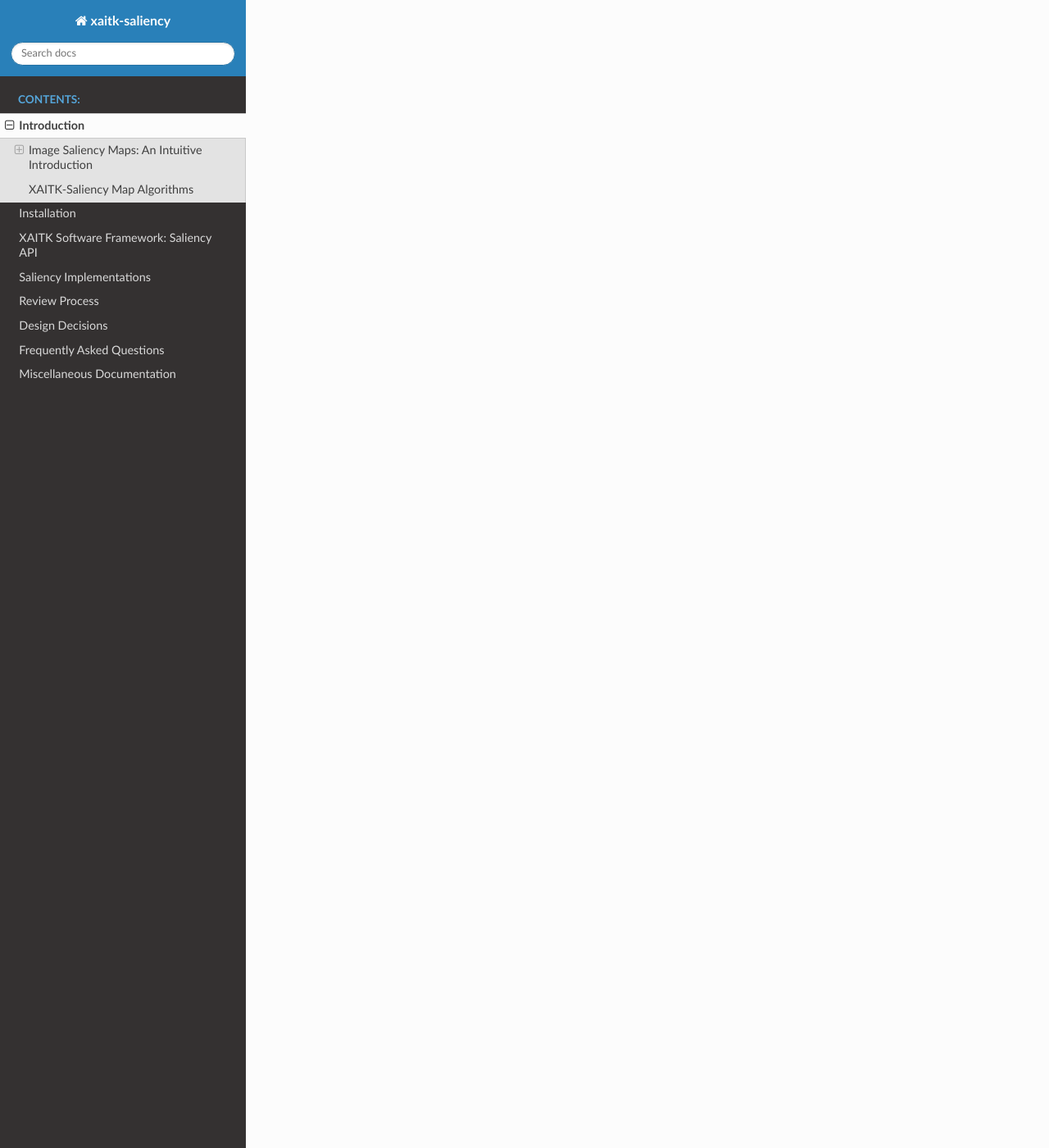
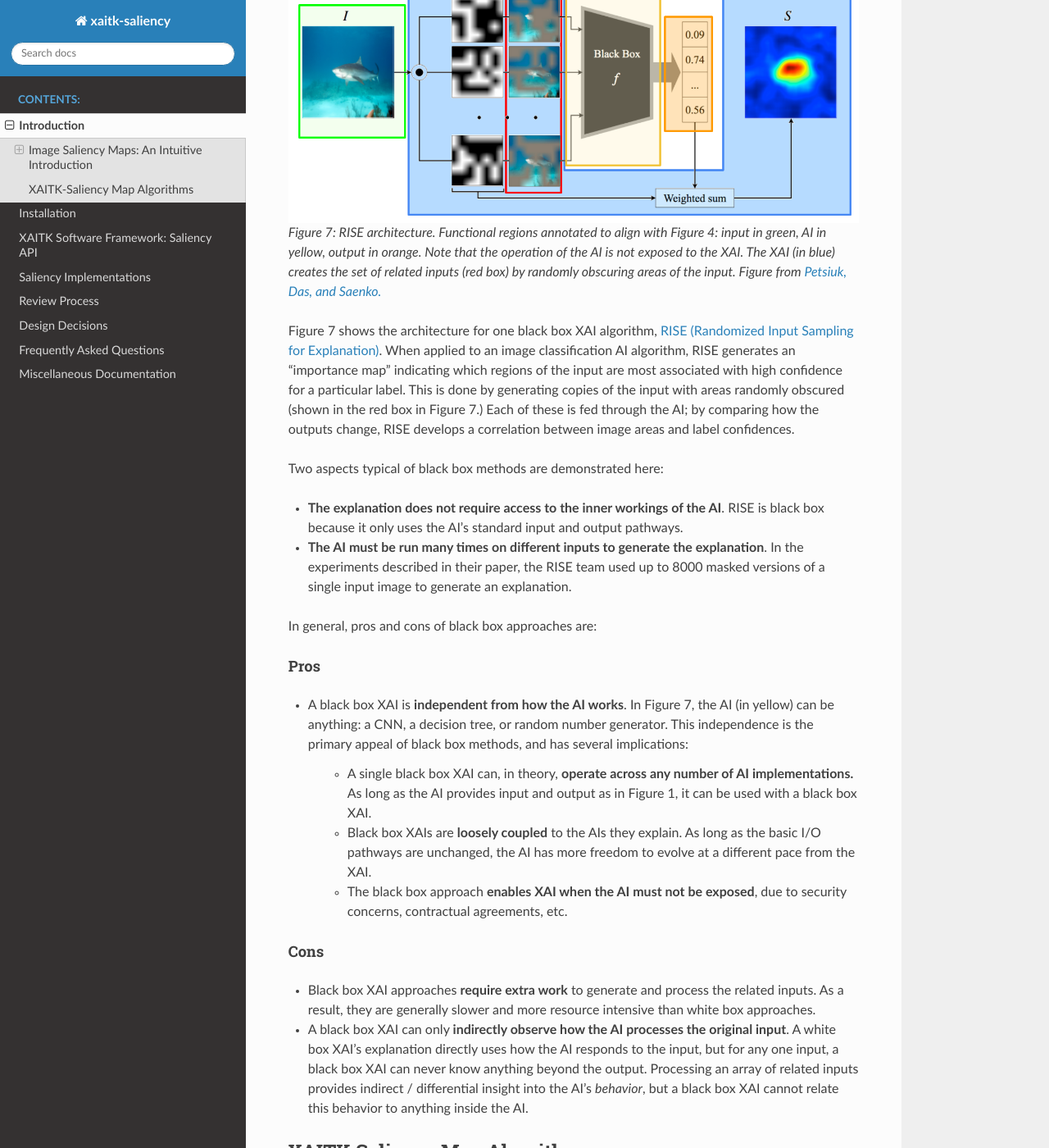
Before and after one commit to XAITK/xaitk-saliency, a Sphinx documentation site: the page built from docs/introduction.rst, in a window 1280 px wide and 1400 px high, scrolled down 5706 px. Shown: the whole window at 82% size. Built offline with Sphinx 7.4.7 and the Read the Docs theme 2.0.0, drawn with Linux system fonts in a browser that asks for light colours; pages that are not in the unit, such as notebooks, are missing from menus; some of the changed text lies outside the part shown.

Commit message:
First pass at black box text

```diff
--- a/docs/introduction.rst
+++ b/docs/introduction.rst
@@ -203,12 +203,100 @@ Cons
 
 Black Box Methods
 ^^^^^^^^^^^^^^^^^
-*Explanation options are correlated to how the related input are
-generated. pros: independent of the model; operates across all models; does not
-require access to the model implementation. cons: requires extra work
-to generate and process the related images; makes only indirect /
-differential observations about the original input / output pair;
-generally more resource intensive than white box.*
+
+One way to frame the AI pipeline in Figure 1 is that we're asking the
+AI a question (the input), and it gives us an answer (the output.) In
+this setting, a white box XAI uses its special access to observe
+details of how the AI answers the question. In contrast, a **black
+box** XAI (Figure 5, right) does not see any details of how the AI
+answers a single question; rather, **it asks the AI a series of
+different questions related to the original input** and bases its
+explanation on how these answers differ from the original
+output.
+
+This technique relies on two assumptions:
+
+1) We have some way to generate these "related questions" based on the
+   original input whose output we're trying to explain.
+
+2) The AI algorithm's responses to these additional questions will
+   somehow "add up" to an explanation for the answer to the original
+   input.
+
+The XAITK-Saliency package deals with image-based AI; black box XAI
+for images typically generate the "related questions" by **image
+perturbation** techniques. These repeatedly change or partially
+obscure the input image to create new images to run through the AI,
+which in turn generate the "related answers" the XAI uses to form its
+explanation.
+
+.. figure:: figures/intro-rise-annotated.png
+
+  Figure 7: RISE architecture. Functional regions annotated to align
+  with Figure 4: input in green, AI in yellow, output in orange. Note
+  that the operation of the AI is not exposed to the XAI. The XAI (in
+  blue) creates the set of related inputs (red box) by randomly
+  obscuring areas of the input. Figure from `Petsiuk, Das, and
+  Saenko. <https://arxiv.org/abs/1806.07421>`_
+
+Figure 7 shows the architecture for one black box XAI algorithm, `RISE
+(Randomized Input Sampling for Explanation)
+<https://arxiv.org/abs/1806.07421>`_. When applied to an image
+classification AI algorithm, RISE generates an "importance map"
+indicating which regions of the input are most associated with high
+confidence for a particular label. This is done by generating copies
+of the input with areas randomly obscured (shown in the red box in
+Figure 7.) Each of these is fed through the AI; by comparing how the
+outputs change, RISE develops a correlation between image areas and
+label confidences.
+
+Two aspects typical of black box methods are demonstrated here:
+
+* **The explanation does not require access to the inner workings of
+  the AI**. RISE is black box because it only uses the AI's standard
+  input and output pathways.
+
+* **The AI must be run many times on different inputs to generate the
+  explanation**. In the experiments described in their paper, the RISE
+  team used up to 8000 masked versions of a single input image to
+  generate an explanation.
+
+In general, pros and cons of black box approaches are:
+
+Pros
+""""
+
+* A black box XAI is **independent from how the AI works**. In Figure 7,
+  the AI (in yellow) can be anything: a CNN, a decision tree, or
+  random number generator. This independence is the primary appeal of
+  black box methods, and has several implications:
+
+   * A single black box XAI can, in theory, **operate across any
+     number of AI implementations.** As long as the AI provides input and output
+     as in Figure 1, it can be used with a black box XAI.
+
+   * Black box XAIs are **loosely coupled** to the AIs they
+     explain. As long as the basic I/O pathways are unchanged,
+     the AI has more freedom to evolve at a different pace
+     from the XAI.
+
+   * The black box approach **enables XAI when the AI must not be
+     exposed**, due to security concerns, contractual agreements, etc.
+
+Cons
+""""
+
+* Black box XAI approaches **require extra work** to generate and
+  process the related inputs. As a result, they are generally slower
+  and more resource intensive than white box approaches.
+
+* A black box XAI can only **indirectly observe how the AI processes
+  the original input**. A white box XAI's explanation directly uses
+  how the AI responds to the input, but for any one input, a black box
+  XAI can never know anything beyond the output. Processing an array
+  of related inputs provides indirect / differential insight into the
+  AI's *behavior*, but a black box XAI cannot relate this behavior to
+  anything inside the AI.
 
 
 XAITK-Saliency Map Algorithms
```
Also changed, not shown: docs/figures/intro-rise-annotated.png (added).
